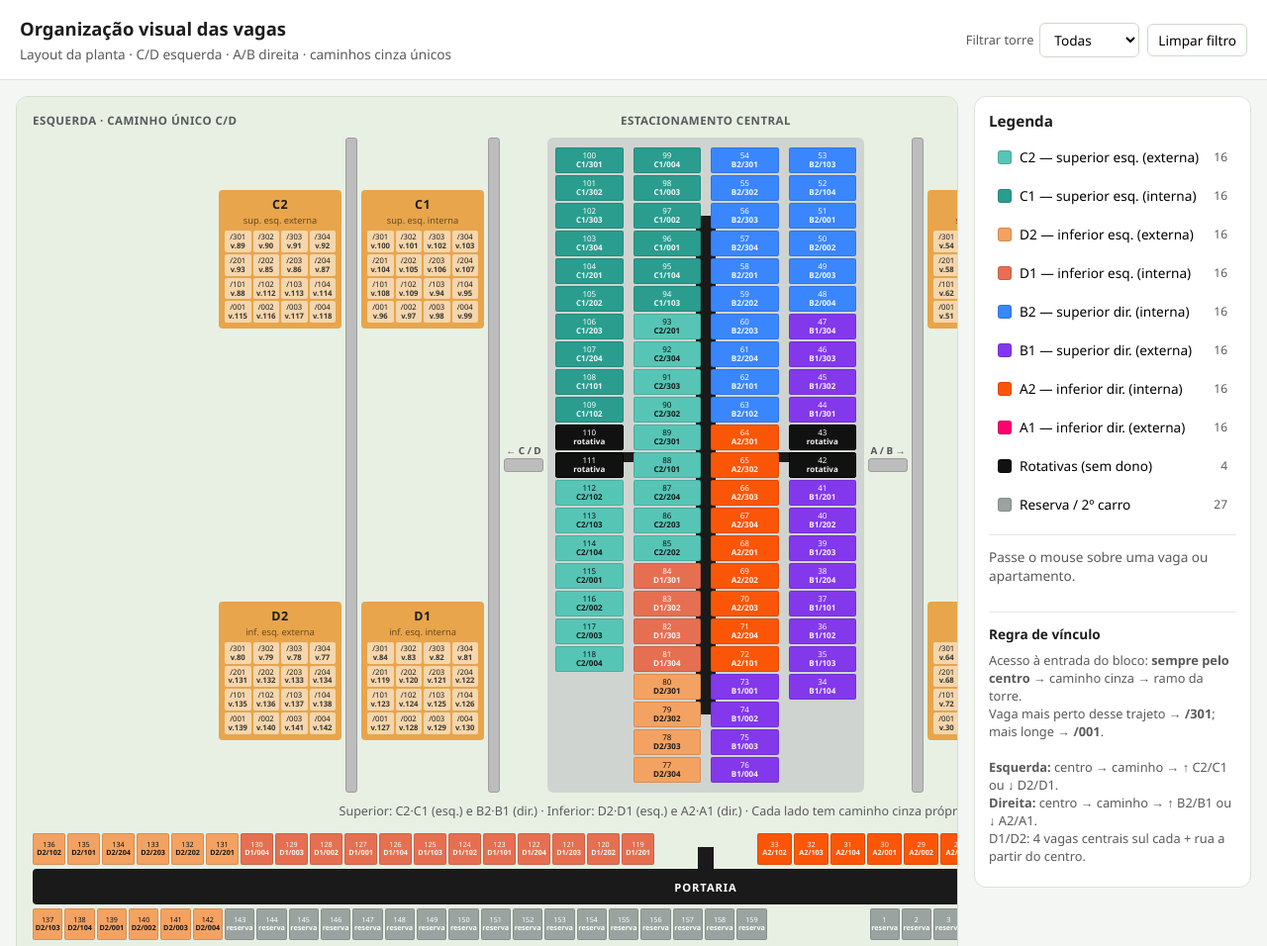
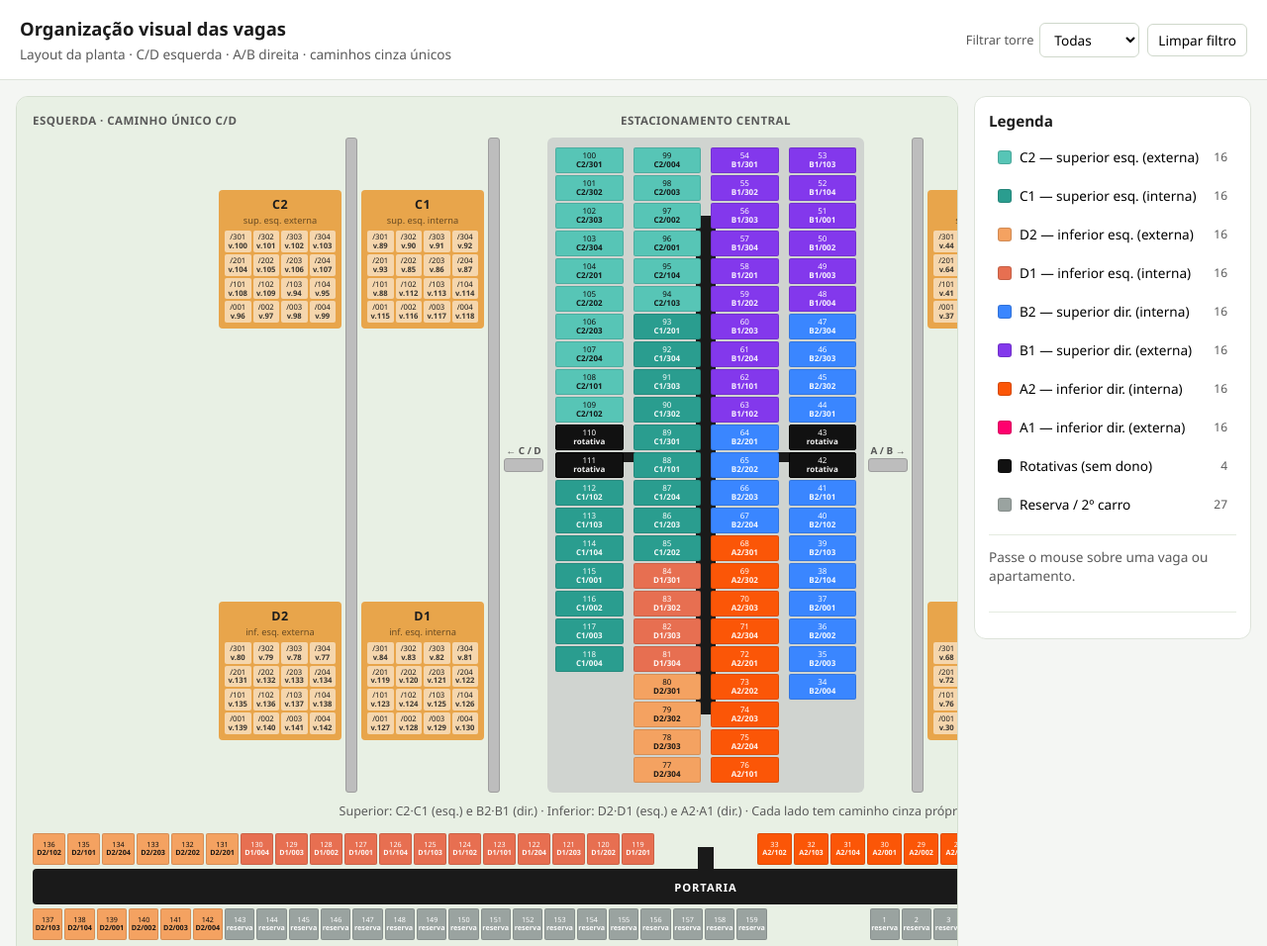
Before and after one commit to WelderOliveira/mapa-vagas-condominio, a plain HTML site: page mapa-vagas.html in a window 1280 px wide. Shown: the top 956 px of the page at 99% size. Drawn offline with Linux system fonts and the light colour scheme.

Commit message:
Atualizar a ordem das vagas C1/C2 e B1/B2 para promover equidade no acesso. Limpar conteúdo do painel de atribuição quando a vaga não é válida.

```diff
--- a/mapa-vagas.html
+++ b/mapa-vagas.html
@@ -567,20 +567,19 @@
     // Unidades casam nessa ordem: /301…/304, /201…, /101…, /001…/004
     // Assim quem sobe mais escadas anda menos no pátio.
     const SPOTS_ORDERED = {
-      // Superior esquerdo — ramo ↑ do caminho esquerdo (centro → norte)
-      C1: [100, 101, 102, 103, 104, 105, 106, 107, 108, 109, 94, 95, 96, 97, 98, 99],
-      C2: [89, 90, 91, 92, 93, 85, 86, 87, 88, 112, 113, 114, 115, 116, 117, 118],
+      // Superior esquerdo — C1 mais perto do centro → cede o anel melhor ao C2 (equidade)
+      C1: [89, 90, 91, 92, 93, 85, 86, 87, 88, 112, 113, 114, 115, 116, 117, 118],
+      C2: [100, 101, 102, 103, 104, 105, 106, 107, 108, 109, 94, 95, 96, 97, 98, 99],
       // Inferior esquerdo — acesso SEMPRE pelo centro → ramo ↓ do caminho cinza.
       // Perto do junction: colunas sul (84→77); depois rua do centro → fora (119→142).
       // D1 e D2 dividem 50/50 o anel central sul (4+4) e a rua.
       D1: [84, 83, 82, 81, 119, 120, 121, 122, 123, 124, 125, 126, 127, 128, 129, 130],
       D2: [80, 79, 78, 77, 131, 132, 133, 134, 135, 136, 137, 138, 139, 140, 141, 142],
-      // Superior direito — ramo ↑ do caminho direito
-      B2: [54, 55, 56, 57, 58, 59, 60, 61, 62, 63, 53, 52, 51, 50, 49, 48],
-      B1: [44, 45, 46, 47, 41, 40, 39, 38, 37, 36, 35, 34, 73, 74, 75, 76],
-      // Inferior direito — A2: miolo central (64–72) é o mais perto do caminho
-      // A1: 26→17 perto do ramo; 16 é a mais longe (ponta externa da rua)
-      A2: [64, 65, 66, 67, 68, 69, 70, 71, 72, 33, 32, 31, 30, 29, 28, 27],
+      // Superior direito — B2 mais perto do centro → cede o anel melhor ao B1 (equidade)
+      B2: [44, 45, 46, 47, 64, 65, 66, 67, 41, 40, 39, 38, 37, 36, 35, 34],
+      B1: [54, 55, 56, 57, 58, 59, 60, 61, 62, 63, 53, 52, 51, 50, 49, 48],
+      // A2: faixa sul 68–76 + rua 27–33
+      A2: [68, 69, 70, 71, 72, 73, 74, 75, 76, 33, 32, 31, 30, 29, 28, 27],
       A1: [26, 25, 24, 23, 22, 21, 20, 19, 18, 17, 11, 12, 13, 14, 15, 16],
     };
 
@@ -801,14 +800,7 @@
 
     function renderAssignPanel(value) {
       if (!SPOTS_ORDERED[value]) {
-        assignPanel.innerHTML = `<h3>Regra de vínculo</h3>
-          <p style="margin:0 0 8px;font-size:0.8rem;color:var(--muted)">
-            Acesso à entrada do bloco: <strong>sempre pelo centro</strong> → caminho cinza → ramo da torre.<br>
-            Vaga mais perto desse trajeto → <strong>/301</strong>; mais longe → <strong>/001</strong>.<br><br>
-            <strong>Esquerda:</strong> centro → caminho → ↑ C2/C1 ou ↓ D2/D1.<br>
-            <strong>Direita:</strong> centro → caminho → ↑ B2/B1 ou ↓ A2/A1.<br>
-            D1/D2: 4 vagas centrais sul cada + rua a partir do centro.
-          </p>`;
+        assignPanel.innerHTML = "";
         return;
       }
       assignPanel.innerHTML = `<h3>${value} — apto → vaga</h3>${tableForTower(value)}`;
```
Also changed, not shown: index.html (+4 -11 lines).
